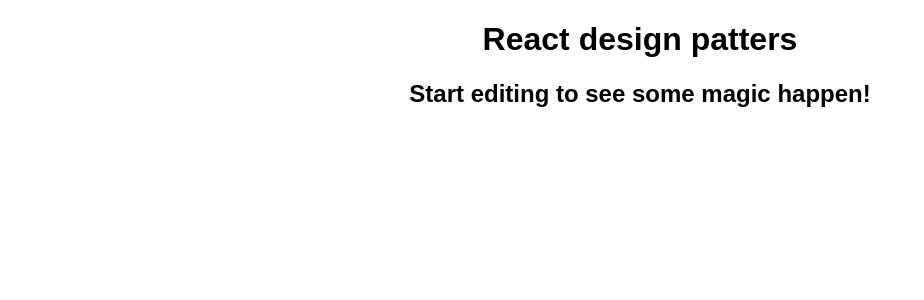
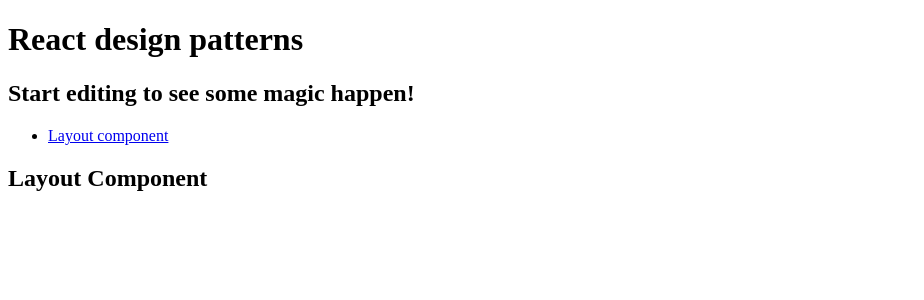
Before and after one commit to santhoshmp89/react-design-pattern, a React (Create React App) app: page /layout-component in a window 1280 px wide. Shown: the top 300 px of the page, without its empty margins (0-924 px from the left). Built offline with nearby package versions, Linux system fonts and the light colour scheme.

Commit message:
Basic menu and routing added

```diff
--- a/package.json
+++ b/package.json
@@ -10,7 +10,7 @@
   "dependencies": {
     "react": "17.0.2",
     "react-dom": "17.0.2",
-    "react-router-dom": "6.2.2",
+    "react-router-dom": "5.3.0",
     "react-scripts": "4.0.0",
     "styled-components": "5.3.3"
   },
--- a/src/App.js
+++ b/src/App.js
@@ -1,10 +1,13 @@
-import "./styles.css";
+import Menus from "./Components/Menu/Menu";
+import Pages from "./Pages";
 
 export default function App() {
   return (
     <div className="App">
-      <h1>React design patters</h1>
+      <h1>React design patterns</h1>
       <h2>Start editing to see some magic happen!</h2>
+      <Menus />
+      <Pages />
     </div>
   );
 }
--- /dev/null
+++ b/src/Components/Menu/Menu.jsx
@@ -0,0 +1,15 @@
+import { Link } from "react-router-dom";
+
+const Menus = () => {
+  return (
+    <div>
+      <ul>
+        <li>
+          <Link to="layout-component">Layout component</Link>
+        </li>
+      </ul>
+    </div>
+  );
+};
+
+export default Menus;
--- /dev/null
+++ b/src/Containers/LayoutComponents/LayoutComponent.js
@@ -0,0 +1,7 @@
+import React from "react";
+
+function LayoutComponents() {
+  return <h2>Layout Component</h2>;
+}
+
+export default LayoutComponents;
--- /dev/null
+++ b/src/Pages.js
@@ -0,0 +1,13 @@
+import React from "react";
+import { Route, Switch } from "react-router-dom";
+import LayoutComponent from "./Containers/LayoutComponents/LayoutComponent";
+
+const Pages = () => {
+  return (
+    <Switch>
+      <Route path="/layout-component" component={LayoutComponent} />
+    </Switch>
+  );
+};
+
+export default Pages;
--- a/src/index.js
+++ b/src/index.js
@@ -1,12 +1,15 @@
 import { StrictMode } from "react";
 import ReactDOM from "react-dom";
+import { BrowserRouter as Router } from "react-router-dom";
 
 import App from "./App";
 
 const rootElement = document.getElementById("root");
 ReactDOM.render(
   <StrictMode>
-    <App />
+    <Router>
+      <App />
+    </Router>
   </StrictMode>,
   rootElement
 );
```
